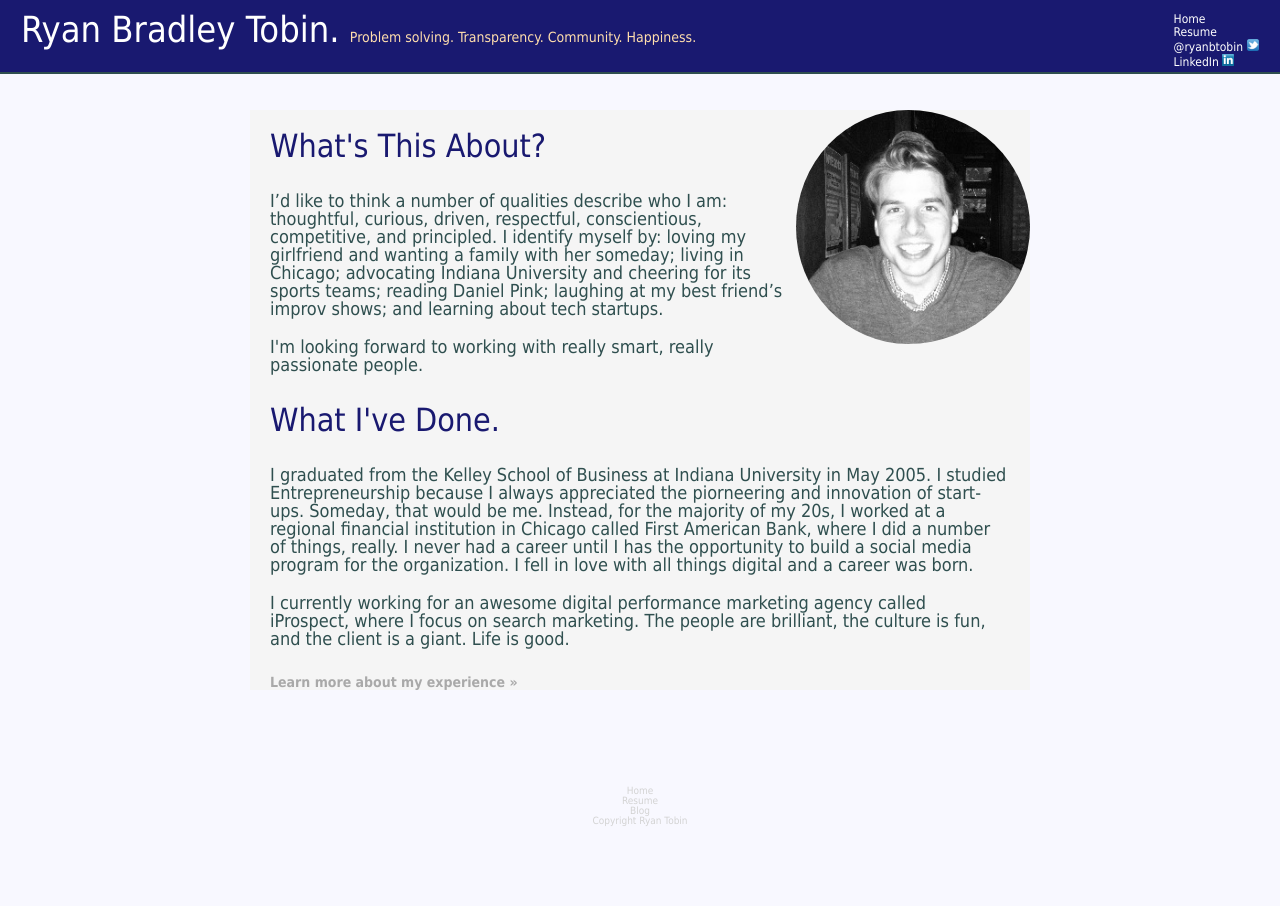
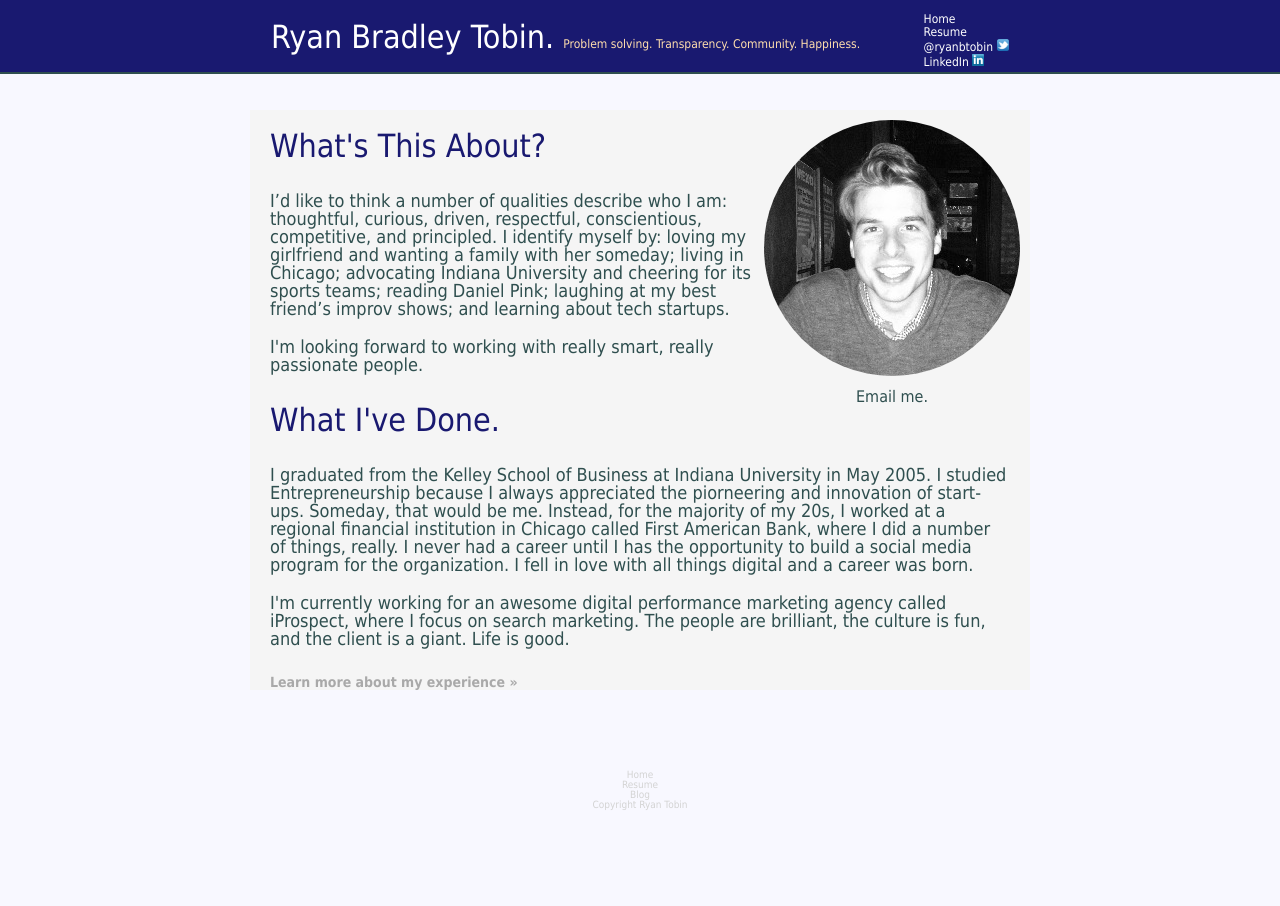
Before and after one commit to ryanbtobin/Resume-Project, a plain HTML site: page index.html in a window 1280 px wide. Drawn offline with Linux system fonts and the light colour scheme; a web font is replaced by a local one.

Commit message:
Commit 04.23 Update

```diff
--- a/file.css
+++ b/file.css
@@ -66,15 +66,15 @@
 
 .primary-logo
 {
-  font-size: 36px;
+  font-size: 32px;
   color: white;
   float: left;
-  margin: 12px 0px 0px 21px;
+  margin: 21px 0px 0px 21px;
 }
 
 .subtitle
 {
-  font-size: 14px;
+  font-size: 12px;
   color:navajowhite;
   font-weight: 500px;
 }
@@ -96,6 +96,12 @@
 {
 font-size: 12px;
 padding:.5px;
+}
+
+.header-container
+{
+  width:780px;
+  margin:0px auto;
 }
 
 a
@@ -164,12 +170,26 @@
   padding:0px 20px;
 }
 
+.profile-pulled
+{
+  float:right;
+}
+
 .profile-photo
 {
-  float: right;
+  float: center;
   border-radius: 50%;
-  max-width: 30%;
-  padding-left: 10px;
+  max-width: 400px;
+  padding: 10px;
+}
+
+.profile-email
+{
+  list-style-type: none;
+  font-family: tahoma;
+  color: darkslategray;
+  text-align: center;
+  font-style: bold;
 }
 
 .standard-paragraph
@@ -200,6 +220,7 @@
 {
   font-size: 10px;
   color: lightgray;
+  float: center;
   text-align: center;
 }
 
--- a/index.html
+++ b/index.html
@@ -2,7 +2,7 @@
 <html lang="en">
 	<head>
 		<meta charset="utf-8">
-			<title>Ryan Bradley Tobin. Resume.</title>
+			<title>Ryan Bradley Tobin.</title>
 				<link rel="stylesheet" href="file.css">
 				<link href='http://fonts.googleapis.com/css?family=PT+Sans+Narrow' rel='stylesheet' type='text/css'>
 				<link href='http://fonts.googleapis.com/css?family=Strait' rel='stylesheet' type='text/css'>
@@ -12,6 +12,7 @@
 
 <body>
 <header class="top-header">
+	<div class="header-container">
 	<h1 class="primary-logo"><a href="index.html">Ryan Bradley Tobin. <span class="subtitle">Problem solving. Transparency. Community. Happiness.</span></a></h1>
     <nav class="top-nav">
      <ul class="pulled-stack">
@@ -19,13 +20,18 @@
         <li class="top-nav-list"><a href="about.html">Resume</a></li>
         <li class="top-nav-list"><a href="http://www.twitter.com/ryanbtobin" target="_blank">@ryanbtobin <img class="button" src="assets/twitter-icon.jpg"></a></li>
         <li class="top-nav-list"><a href="http://www.linkedin.com/in/ryanbtobin" target="_blank">LinkedIn <img class="button" src="assets/linkedin-icon.jpg"></a></li>
+     </div>
     </ul>
     </nav>
 </header>
 
+
 <div class="container">
 
-<img class="profile-photo" src="assets/ryanbw.jpeg">
+<aside class="profile-pulled">
+<img class="profile-photo" src="assets/ryanbw.jpeg"></img>
+<li class="profile-email"><a href="mailto:rbtobin@gmail.com">Email me.</a></li>
+</aside>
 
 <h2>What's This About?</h2>
 
@@ -37,13 +43,11 @@
 
 <p class="standard-paragraph">I graduated from the Kelley School of Business at Indiana University in May 2005. I studied Entrepreneurship because I always appreciated the piorneering and innovation of start-ups. Someday, that would be me. Instead, for the majority of my 20s, I worked at a regional financial institution in Chicago called First American Bank, where I did a number of things, really. I never had a career until I has the opportunity to build a social media program for the organization. I fell in love with all things digital and a career was born.</p>
 
-<p class="standard-paragraph">I currently working for an awesome digital performance marketing agency called iProspect, where I focus on search marketing. The people are brilliant, the culture is fun, and the client is a giant. Life is good.</p>
+<p class="standard-paragraph">I'm currently working for an awesome digital performance marketing agency called iProspect, where I focus on search marketing. The people are brilliant, the culture is fun, and the client is a giant. Life is good.</p>
 <br>
 <a class="entry-link" href="about.html">Learn more about my experience »</a>
 
 </div>
-
-<br>
 
 	<footer class="bottom-footer">
 	<ul class="bottom-nav">
```
Also changed, not shown: about.html (+2 -2 lines), journal.html (+3 -1 lines).
